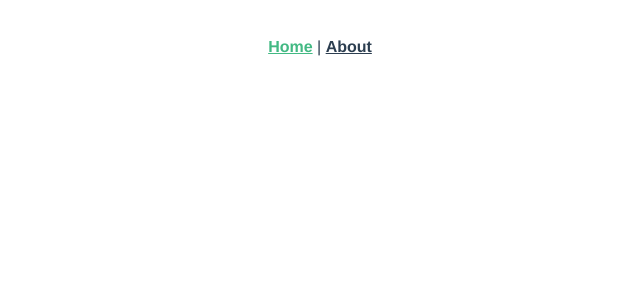
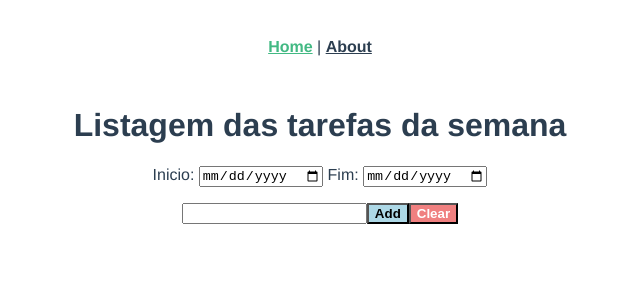
Before and after one commit to elderlira/scheduleSystem, a Vue app: page / in a window 1280 px wide. Shown: the top 300 px of the page, without its empty margins (320-960 px from the left). Built offline with nearby package versions, Linux system fonts and the light colour scheme.

Commit message:
import schedule component to Home.vue

```diff
--- a/src/views/Home.vue
+++ b/src/views/Home.vue
@@ -1,14 +1,16 @@
 <template>
   <div class="home">
+    <schedule />
   </div>
 </template>
 
 <script>
-// @ is an alias to /src
+import schedule from '../components/ScheduleForm.vue'
 
 export default {
   name: 'Home',
   components: {
+    schedule
   }
 }
 </script>
```
